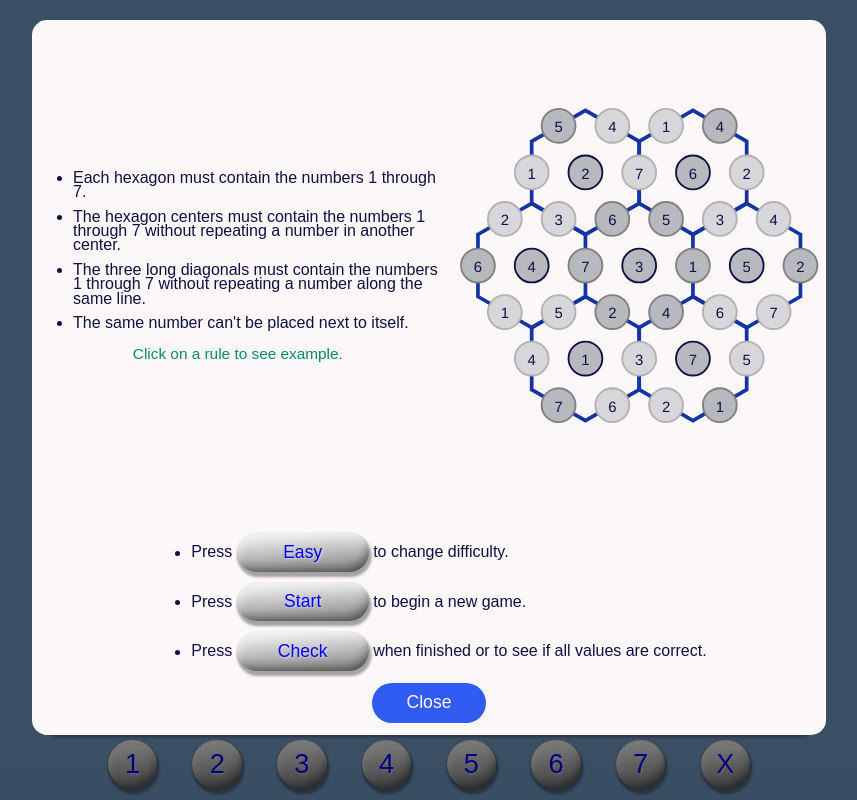
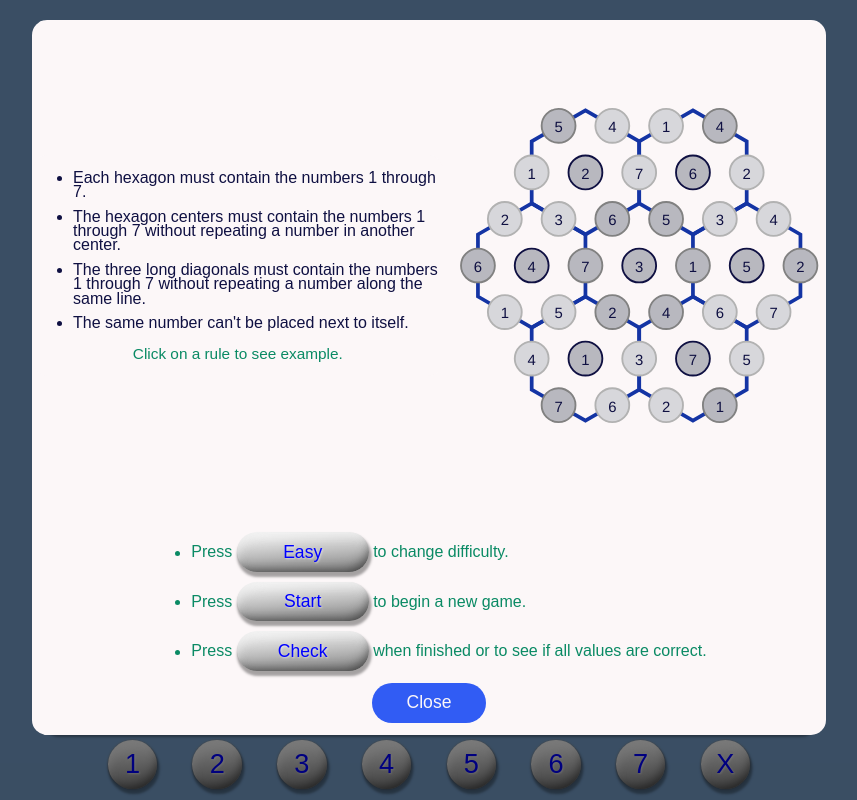
Before and after one commit to jderouin1969/game-app, a React (Vite) app: page / in a window 1280 px wide. Both pictures are taken after a click on the button "Directions". Shown: the whole page, without its empty margins (211-1068 px from the left). Built offline with nearby package versions, Linux system fonts and the light colour scheme.

Commit message:
Font Test

```diff
--- a/src/App.css
+++ b/src/App.css
@@ -150,7 +150,7 @@ code {
 }
 .directions-game-list {
   background-color: var(--offWhite);
-  color: var(--fontDark);
+  color: var(--fontGreen);
   display: flex;
   flex-direction: column;
   gap: 10px;
```
Also changed, not shown: 4 other files (tests, documents, lock files or other folders).
